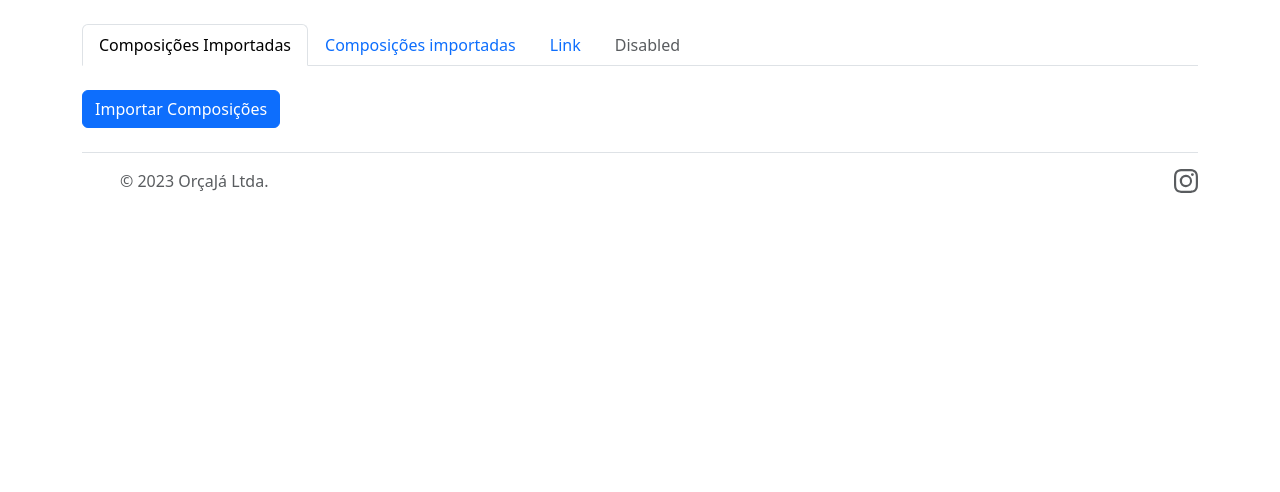
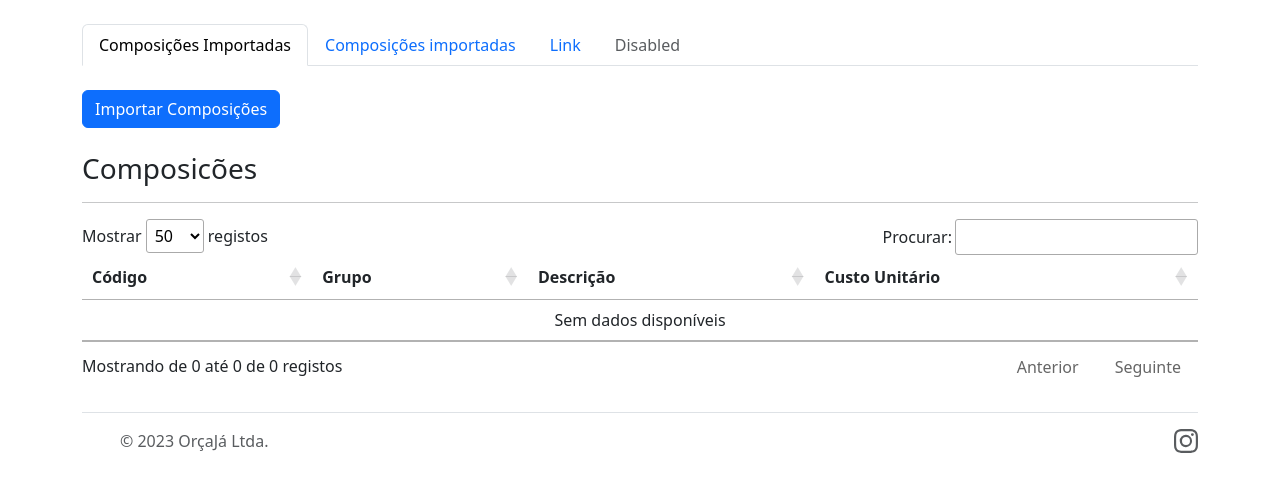
Before and after one commit to brunosphair/sicro_bud, a Django app: template cadastros/templates/obra_tabs/tab-comps-importadas.html in a window 1280 px wide. Shown: the part 56-548 px from the top of the page. Run offline with Django 4.2, Linux system fonts and the light colour scheme; the template is opened without the code that fills it, so the values that code supplies are empty; some libraries are stand-ins or nearby versions.

Commit message:
modifications in get_composition and insertion of page of imported compositions

```diff
--- a/cadastros/templates/obra_tabs/tab-comps-importadas.html
+++ b/cadastros/templates/obra_tabs/tab-comps-importadas.html
@@ -28,4 +28,84 @@
 
 <a class="btn btn-primary" href="{% url 'select_comps' id %}" role="button">Importar Composições</a>
 
+<br>
+<br>
+<h3>Composicões
+</h3>
+<hr>
+<div class="table-responsive">
+    <table class="table table-stripped table-hover" id="tabela-listar">
+        <thead>
+            <tr>
+                <th>Código</th>
+                <th>Grupo</th>
+                <th>Descrição</th>
+                <th>Custo Unitário</th>
+            </tr>
+        </thead>
+
+        <tbody>
+
+            {% for item in lista_precos %}
+            <tr>
+                <td>
+                    <a href="{% url 'composicoes' estado='PR' ano=2022 mes=1 des='N' pk=item.codigo %}" class="link-primary">{{ item.codigo }}</a>
+                </td>
+                <td>{{ item.grupo }}</td>
+                <td>{{ item.descricao }}</td>
+                <td class="text-center">R$ {{ item.custo|intcomma }}</td>
+            </tr>
+
+            {% endfor %}
+
+        </tbody>
+
+    </table>
+</div>
 {% endblock %}
+
+{% block scripts %}
+
+<script src="https://cdn.datatables.net/v/bs5/dt-1.13.4/datatables.min.js"></script>
+
+<script>
+
+    $(document).ready(function () {
+
+        $("#tabela-listar").DataTable({
+            responsive: true,
+            // "bSort": false,
+            "aaSorting": [],
+            "pageLength": 50,
+            "language": {
+                "decimal": "",
+                "emptyTable": "Sem dados disponíveis",
+                "info": "Mostrando de _START_ até _END_ de _TOTAL_ registos",
+                "infoEmpty": "Mostrando de 0 até 0 de 0 registos",
+                "infoFiltered": "(filtrado de _MAX_ registos no total)",
+                "infoPostFix": "",
+                "thousands": ",",
+                "lengthMenu": "Mostrar _MENU_ registos",
+                "loadingRecords": "A carregar dados...",
+                "processing": "A processar...",
+                "search": "Procurar:",
+                "zeroRecords": "Não foram encontrados resultados",
+                "paginate": {
+                    "first": "Primeiro",
+                    "last": "Último",
+                    "next": "Seguinte",
+                    "previous": "Anterior"
+                },
+                "aria": {
+                    "sortAscending": ": ordem crescente",
+                    "sortDescending": ": ordem decrescente"
+                }
+            }
+        });
+
+    });
+
+</script>
+
+
+{% endblock %}
```
Also changed, not shown: cadastros/views.py (+22 -0 lines), composicoes/views.py (+15 -14 lines).
